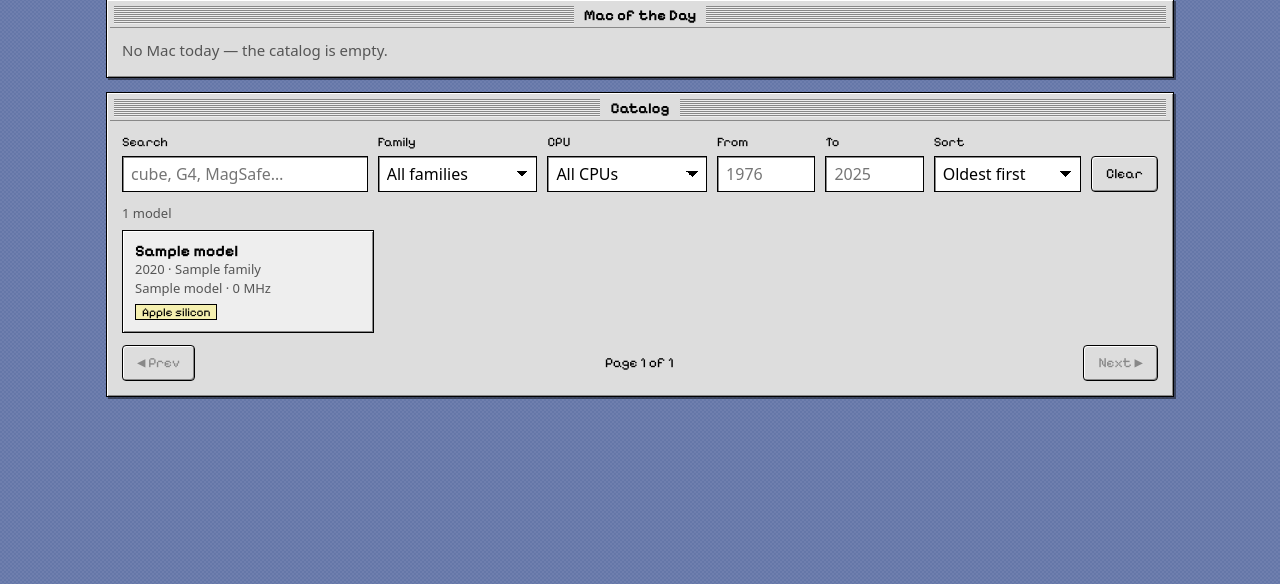
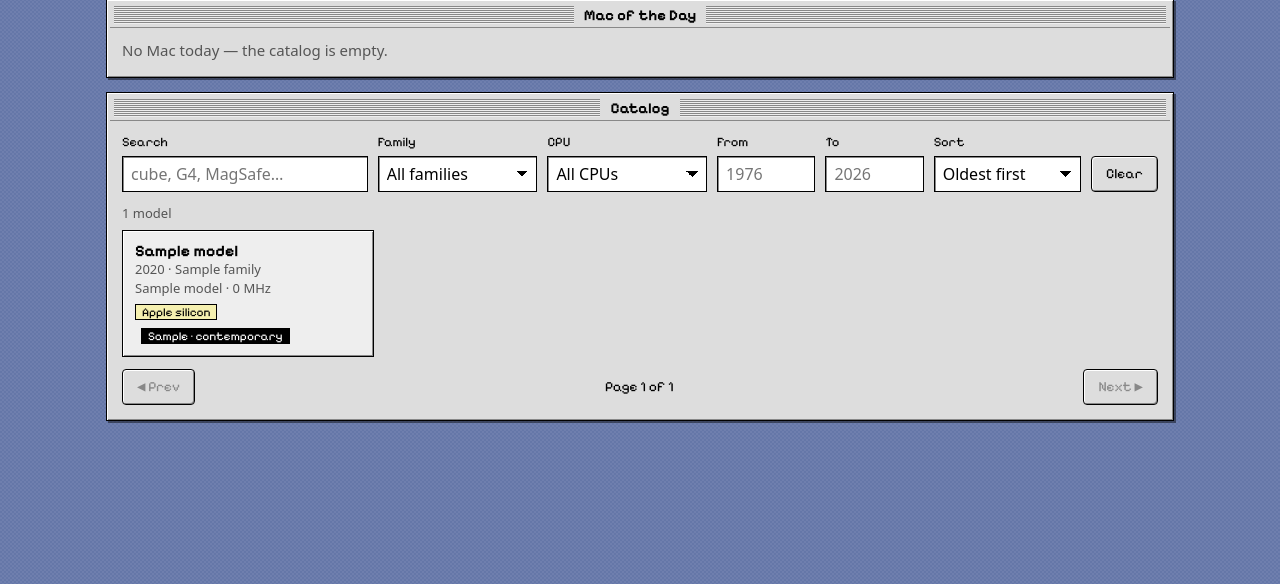
Before and after one commit to rsinghSD/mac-museum-api, a Spring Boot app: page / in a window 1280 px wide. Shown: the part 61-645 px from the top of the page. Run offline with Spring Boot 4, Linux system fonts and the light colour scheme; empty tables hold one stand-in row (values such as "Sample post"); database files in the repository are not loaded; some libraries are stand-ins or nearby versions.

Commit message:
Show the maker of non-Apple contemporaries in the frontend
Cards get a dark maker badge, the detail window and compare table gain a
Maker row, and the year placeholder covers 2026.

Co-Authored-By: Claude Opus 5.5 <noreply@anthropic.com>
Claude-Session: https://claude.ai/code/session_016GJQoHyJHwk3LUa3CXzxvo

```diff
--- a/src/main/resources/static/css/platinum.css
+++ b/src/main/resources/static/css/platinum.css
@@ -288,6 +288,7 @@ select {
 .chip[data-cpu="POWERPC"] { background: #c4d4f0; }
 .chip[data-cpu="INTEL_X86"] { background: #d8c8ec; }
 .chip[data-cpu="APPLE_SILICON"] { background: #f5f0b0; }
+.chip-maker { margin-left: 6px; background: var(--ink); color: var(--highlight); }
 
 .pager {
   display: flex;
--- a/src/main/resources/static/index.html
+++ b/src/main/resources/static/index.html
@@ -73,7 +73,7 @@
             </label>
             <label class="field field-year">
               <span>To</span>
-              <input type="number" name="toYear" inputmode="numeric" min="1976" max="2100" placeholder="2025">
+              <input type="number" name="toYear" inputmode="numeric" min="1976" max="2100" placeholder="2026">
             </label>
             <label class="field">
               <span>Sort</span>
--- a/src/main/resources/static/js/app.js
+++ b/src/main/resources/static/js/app.js
@@ -76,6 +76,12 @@ function modelMeta(model) {
   return `${model.releaseYear} · ${model.family.name}`;
 }
 
+/** Badge for non-Apple machines (OS/2-era contemporaries), so they are never mistaken for Apple products. */
+function makerChip(model) {
+  if (!model.manufacturer || model.manufacturer === 'Apple') return null;
+  return h('span', { class: 'chip chip-maker', title: 'Not an Apple product: shown for context' }, `${model.manufacturer} · contemporary`);
+}
+
 function cpuChip(model) {
   return h('span', { class: 'chip', dataset: { cpu: model.cpuArchitecture } }, fmt.cpuLabel(model.cpuArchitecture));
 }
@@ -152,7 +158,8 @@ function renderCards(models) {
         h('span', { class: 'card-title' }, model.name),
         h('span', { class: 'card-meta' }, modelMeta(model)),
         h('span', { class: 'card-meta' }, `${model.cpuName} · ${fmt.clock(model.clockSpeedMhz)}`),
-        cpuChip(model))));
+        cpuChip(model),
+        makerChip(model))));
   }
 }
 
@@ -200,6 +207,7 @@ async function showDetail(slug) {
       h('table', { class: 'specs' },
         h('tbody', {},
           specRow('Released', model.releaseYear),
+          specRow('Maker', model.manufacturer ?? 'Apple'),
           specRow('Family', model.family.name),
           specRow('Architecture', fmt.cpuLabel(model.cpuArchitecture)),
           specRow('Processor', model.cpuName),
@@ -324,6 +332,7 @@ async function renderComparison() {
         h('th', { scope: 'col' }, right.name))),
       h('tbody', {},
         compareRow('Year', left.releaseYear, right.releaseYear, String),
+        compareRow('Maker', left.manufacturer ?? 'Apple', right.manufacturer ?? 'Apple'),
         compareRow('Family', left.family.name, right.family.name),
         compareRow('CPU', fmt.cpuLabel(left.cpuArchitecture), fmt.cpuLabel(right.cpuArchitecture)),
         compareRow('Processor', left.cpuName, right.cpuName),
```
